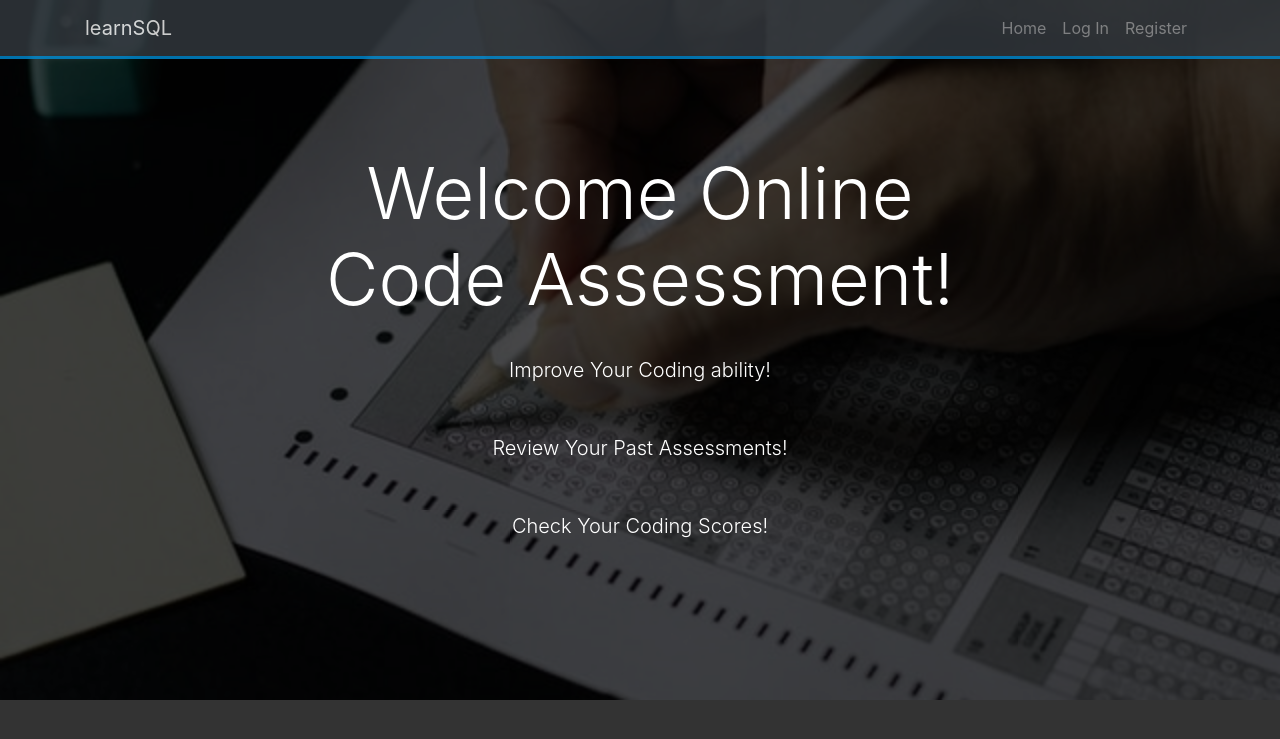
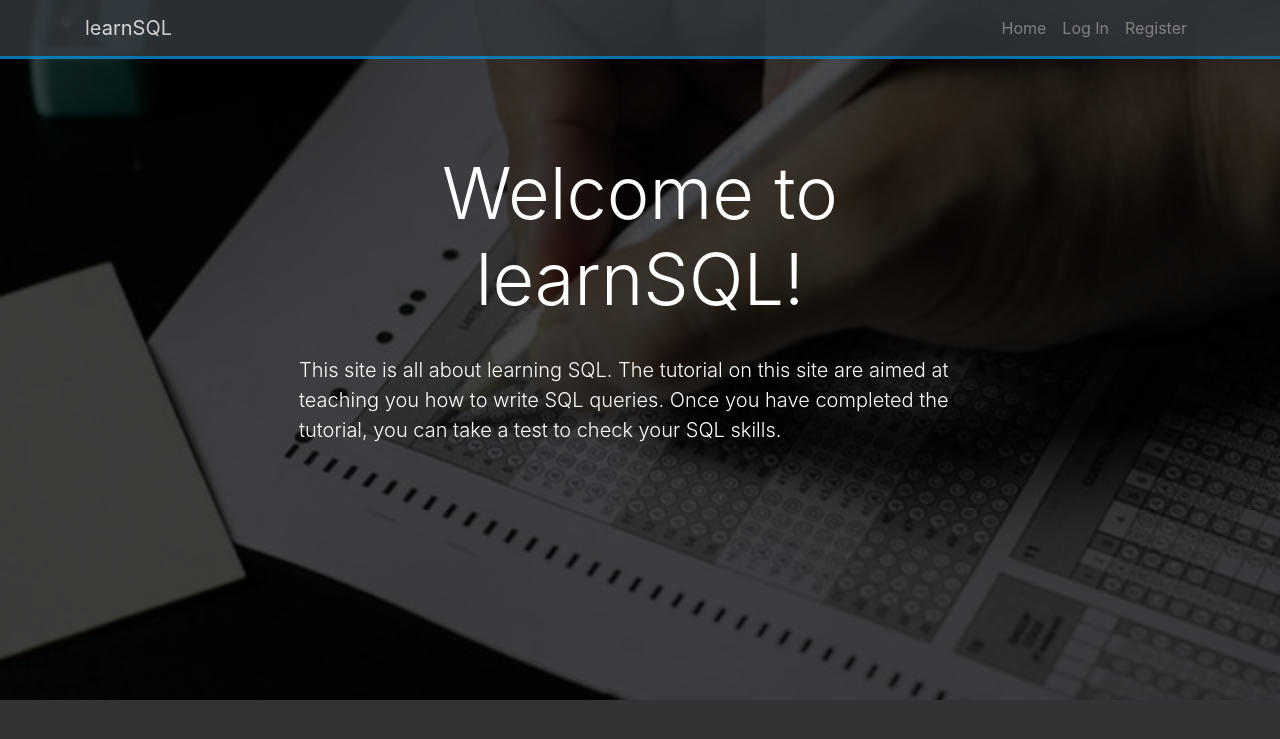
Before and after one commit to Ollie-lee/Agile_Proj2, a Flask app: page / in a window 1280 px wide. Shown: the top 739 px of the page. Run offline with Flask 2, Linux system fonts and the light colour scheme; data comes from the database, SQL or seed files in the repository; some libraries are stand-ins or nearby versions.

Commit message:
edit home page

```diff
--- a/OnlineAssessment/templates/index.html
+++ b/OnlineAssessment/templates/index.html
@@ -9,24 +9,14 @@
     <div class="home-inner container">
       <div class="row justify-content-center">
         <div class="col-lg-8 d-none d-lg-block">
-          <h1 class="display-3 text-center">Welcome Online Code Assessment!
+          <h1 class="display-3 text-center">Welcome to learnSQL!
           </h1>
           <div class="d-flex justify-content-center">
             <div class="p-4 align-self-end lead">
-              Improve Your Coding ability!
+              <p>This site is all about learning SQL. The tutorial on this site are aimed at teaching you how to write SQL queries.
+                Once you have completed the tutorial, you can take a test to check your SQL skills.</p>
             </div>
           </div>
-
-          <div class="d-flex justify-content-center">
-            <div class="p-4 align-self-end lead">
-              Review Your Past Assessments!
-            </div>
-          </div>
-
-          <div class="d-flex justify-content-center">
-            <div class="p-4 align-self-end lead">
-              Check Your Coding Scores!
-            </div>
           </div>
         </div>
       </div>
@@ -94,7 +84,7 @@
     <div class="card-body">
       {% if test.finish == 0 %}
       <h2><a class="card-title"
-          href="{{ url_for('tests.test', test_id=test.id) }}">{{ 'Resume test {}'.format(test.id) }}</a>
+          href="{{ url_for('tests.test_results', test_id=test.id) }}">{{ 'Resume test {}'.format(test.id) }}</a>
       </h2>
       {% else %}
       <span>Congratulation! you have finished this test! Your score is
@@ -102,7 +92,7 @@
       </span>
 
       <p>
-        <a class="card-title" href="{{ url_for('tests.test', test_id=test.id) }}">Check Result!
+        <a class="card-title" href="{{ url_for('tests.test_results', test_id=test.id) }}">Check Result!
         </a>
       </p>
       {% endif %}
```
